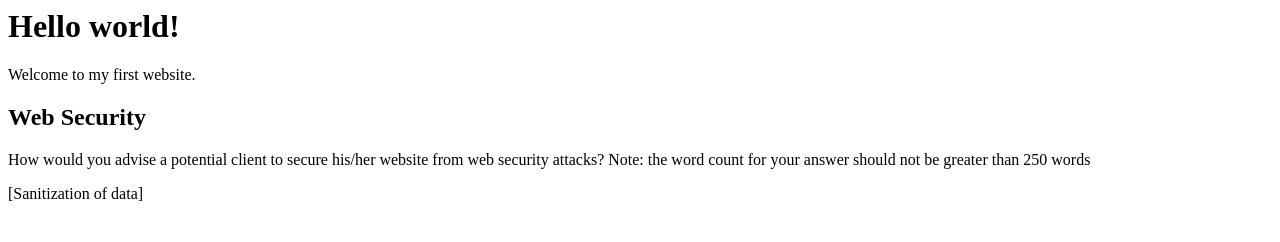
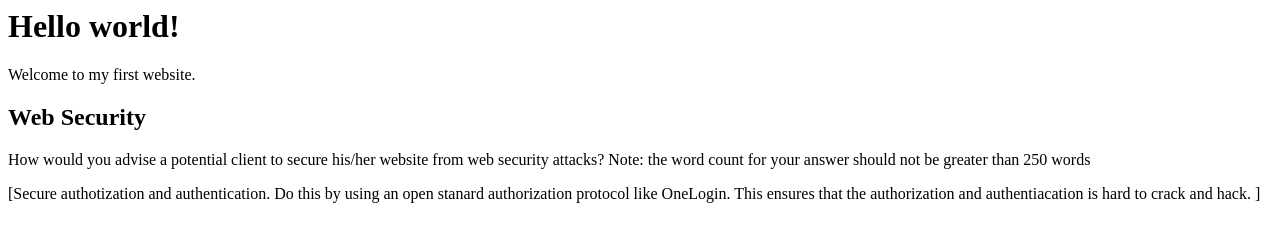
Before and after one commit to Noroff-FEU-Assignments/cross-course-project-DelisaRogger, a plain HTML site: page index.html in a window 1280 px wide. Drawn offline with Linux system fonts and the light colour scheme.

Commit message:
Update index.html

```diff
--- a/index.html
+++ b/index.html
@@ -10,7 +10,8 @@
     <h2>Web Security</h2>
     <p id="web-security-question">How would you advise a potential client to secure his/her website from web security
         attacks? Note: the word count for your answer should not be greater than 250 words</p>
-    <p id="web-security-answer">[Sanitization of data]</p>
+    <p id="web-security-answer">[Secure authotization and authentication. Do this by using an open stanard authorization
+        protocol like OneLogin. This ensures that the authorization and authentiacation is hard to crack and hack. ]</p>
 </body>
 
 </html>
```
